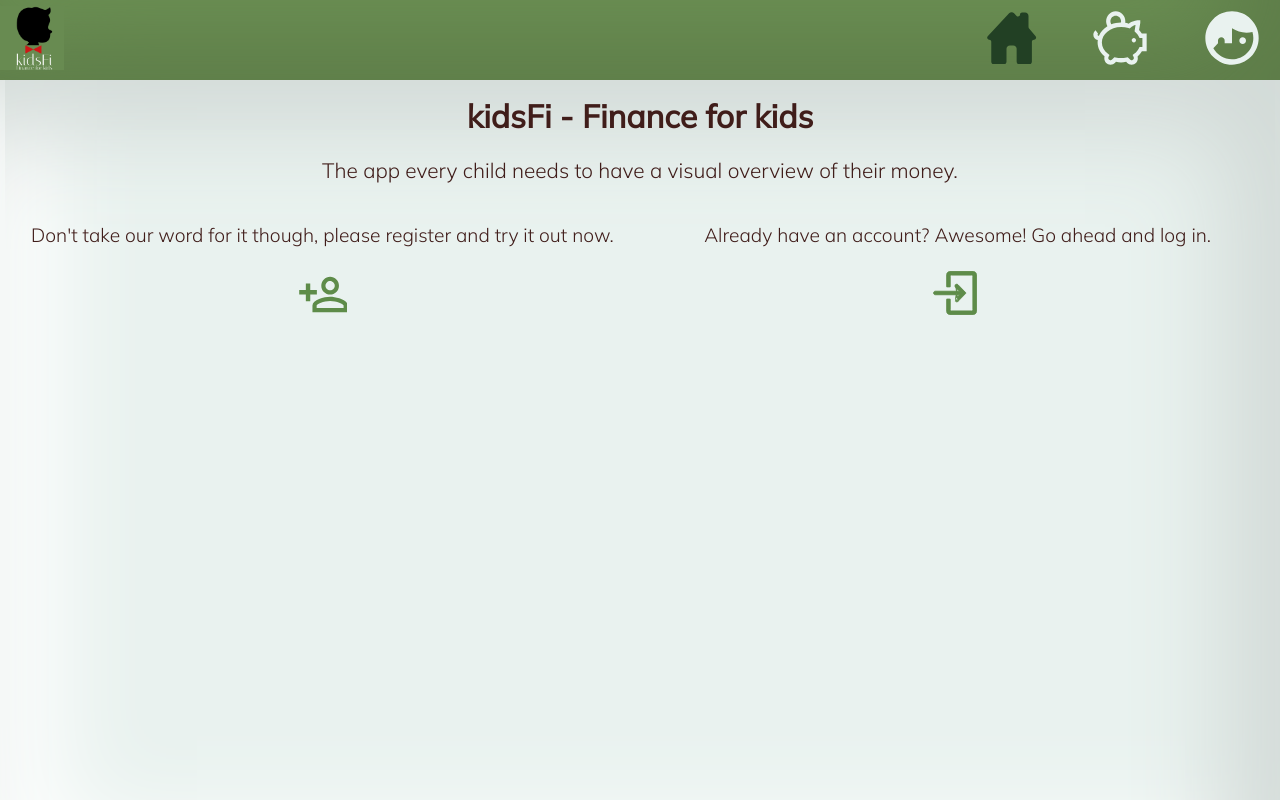
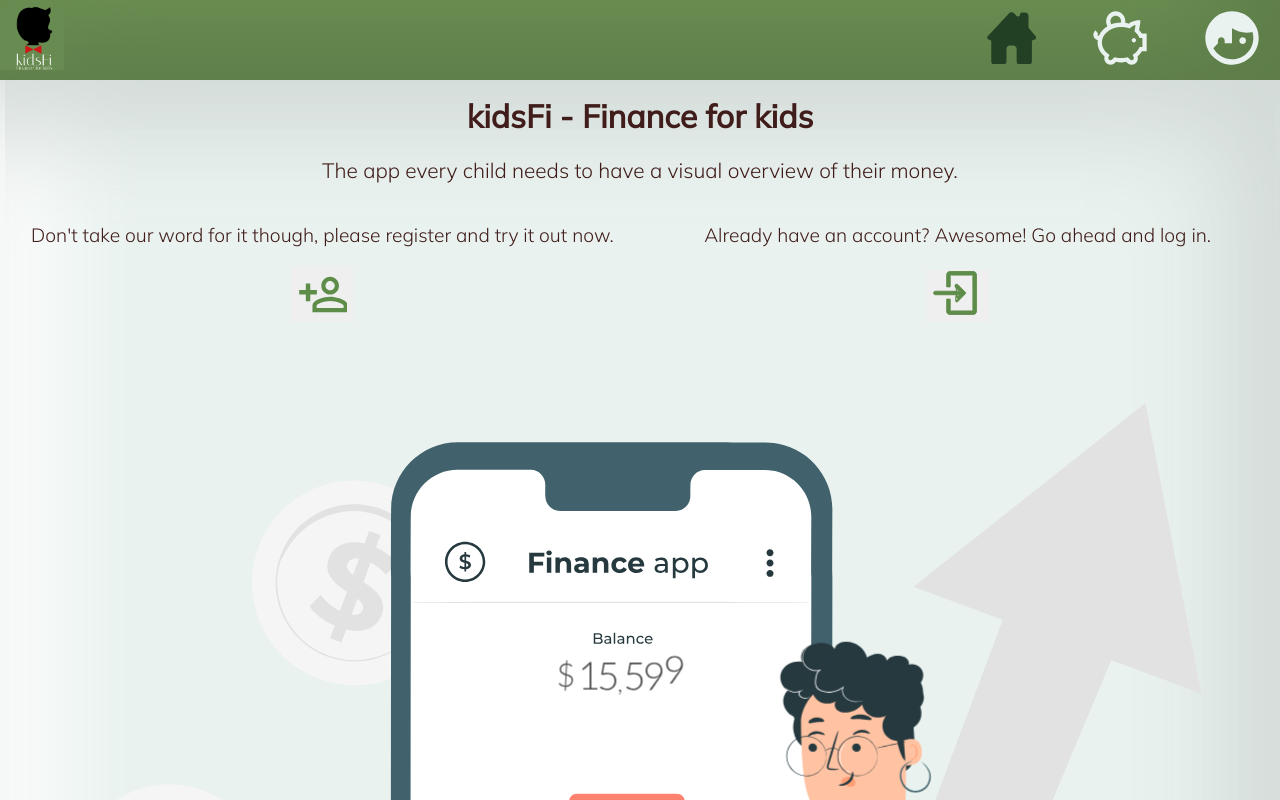
Before and after one commit to mihaimazareanu/capstone-project-kidsfi, a Next.js app: page / in a window 1280 px wide. Shown: the top 800 px of the page. Built offline with nearby package versions, Linux system fonts and the light colour scheme.

Commit message:
added some animations

```diff
--- a/components/SigninButton.js
+++ b/components/SigninButton.js
@@ -8,7 +8,7 @@
     >
       <svg
         aria-labelledby="signin-icon"
-        role="img"
+        role="svg"
         width="50"
         height="50"
         viewBox="0 0 50 50"
--- a/components/StyledComponents.js
+++ b/components/StyledComponents.js
@@ -19,7 +19,7 @@
 
 export const StartPageButton = styled.button`
   border: none;
-  background-color: #e9f2ef;
+  /* background-color: #e9f2ef; */
 
   :hover {
     transform: scale(1.2);
--- a/package.json
+++ b/package.json
@@ -26,6 +26,7 @@
     "react-dom": "18.2.0",
     "react-lottie": "^1.2.3",
     "react-password-checklist": "^1.4.3",
+    "react-select": "^5.7.0",
     "styled-components": "^5.3.6"
   },
   "devDependencies": {
--- a/pages/index.js
+++ b/pages/index.js
@@ -10,7 +10,8 @@
 import {FormButton} from "../components/StyledComponents";
 import {StartPageButton} from "../components/StyledComponents";
 import Lottie from "react-lottie";
-import animationData from "../public/Welcome.json";
+import animationDataWelcome from "../public/Welcome.json";
+import animationDataFinance from "../public/Finance.json";
 
 export default function Home({
   accessMode,
@@ -30,11 +31,20 @@
   const [accountType, setAccountType] = useState("");
   const [account, setAccount] = useState({});
 
-  // default Options for Lottie animation
-  const defaultOptions = {
+  // default Options for Lottie animations
+  const defaultOptionsWelcome = {
     loop: true,
     autoplay: true,
-    animationData: animationData,
+    animationData: animationDataWelcome,
+    rendererSettings: {
+      preserveAspectRatio: "xMidYMid slice",
+    },
+  };
+
+  const defaultOptionsFinance = {
+    loop: true,
+    autoplay: true,
+    animationData: animationDataFinance,
     rendererSettings: {
       preserveAspectRatio: "xMidYMid slice",
     },
@@ -139,6 +149,11 @@
               onShowPassword={onShowPassword}
             />
           )}
+          <Lottie
+            options={defaultOptionsFinance}
+            width={"100%"}
+            height={"100%"}
+          ></Lottie>
         </>
       ) : (
         <>
@@ -259,7 +274,9 @@
                                 setAccountType(event.target.value);
                               }}
                             >
-                              <option value="">Select an option...</option>
+                              <option default value="">
+                                Select an option...
+                              </option>
                               <option value="Piggy bank">Piggy bank</option>
                               <option value="Savings account">
                                 Savings account
@@ -530,7 +547,7 @@
                     Welcome {user.firstName}
                   </h1>
                   <Lottie
-                    options={defaultOptions}
+                    options={defaultOptionsWelcome}
                     width={"36%"}
                     height={"28%"}
                   ></Lottie>
@@ -635,9 +652,6 @@
   border-radius: 5px;
   margin: 0 1rem 1rem 1rem;
   color: #401d1a;
-  position: relative;
-  top: 0;
-  left: 0;
 `;
 
 const StyledForm = styled.form`
```
Also changed, not shown: 1 other file (tests, documents, lock files or other folders).
